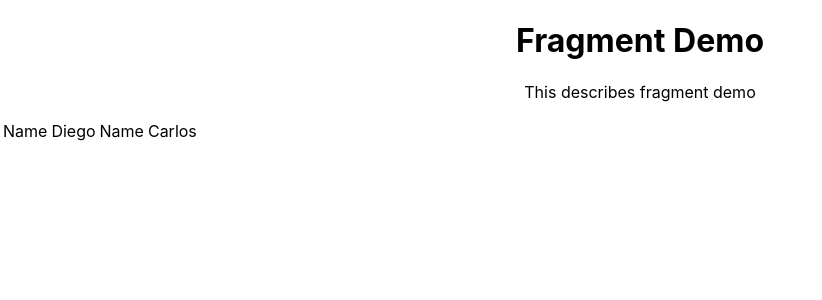
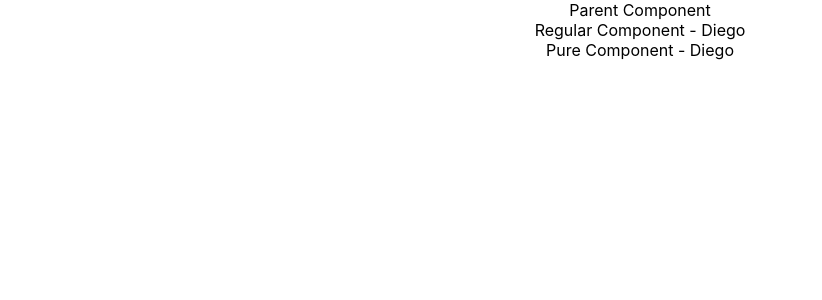
Before and after one commit to CZDiego/react-tutorial, a React (Create React App) app: page / in a window 1280 px wide. Shown: the top 300 px of the page, without its empty margins (0-822 px from the left). Built offline with nearby package versions, Linux system fonts and the light colour scheme.

Commit message:
Pure components

```diff
--- a/src/App.js
+++ b/src/App.js
@@ -1,15 +1,12 @@
 import React from 'react';
 import './App.css';
-import FragmentDemo from "./components/fragment/FragmentDemo";
-import Table from "./components/fragment/Table";
+import ParentComp from "./components/pure/ParentComp";
 
 function App() {
   return (
     <div className="App">
 
-      <FragmentDemo/>
-
-      <Table/>
+      <ParentComp/>
 
     </div>
   );
--- /dev/null
+++ b/src/components/pure/ParentComp.js
@@ -0,0 +1,38 @@
+import React from "react";
+import RegularComp from "./RegularComp";
+import PureComp from "./PureComp";
+
+class ParentComp extends React.Component {
+
+  constructor(props) {
+    super(props);
+
+    this.state = {
+      name: 'Diego'
+    }
+  }
+
+  componentDidMount() {
+    setInterval(() => {
+      this.setState({
+        name: 'Diego'
+      });
+    }, 2000);
+  }
+
+
+  render() {
+
+    console.log('******** Parent Component Render ********');
+
+    return (
+      <div>
+        Parent Component
+        <RegularComp name={this.state.name}/>
+        <PureComp name={this.state.name}/>
+      </div>
+    );
+  }
+}
+
+export default ParentComp;
--- /dev/null
+++ b/src/components/pure/PureComp.js
@@ -0,0 +1,18 @@
+import React from "react";
+
+class PureComp extends React.PureComponent {
+
+  render() {
+
+    console.log('******** Pure Component Render ********');
+
+    return (
+      <div>
+        Pure Component - {this.props.name}
+      </div>
+    );
+  }
+
+}
+
+export default PureComp;
--- /dev/null
+++ b/src/components/pure/RegularComp.js
@@ -0,0 +1,16 @@
+import React from "react";
+
+class RegularComp extends React.Component {
+  render() {
+
+    console.log('******** Regular Component Render ********');
+
+    return (
+      <div>
+        Regular Component - {this.props.name}
+      </div>
+    );
+  }
+}
+
+export default RegularComp;
```
